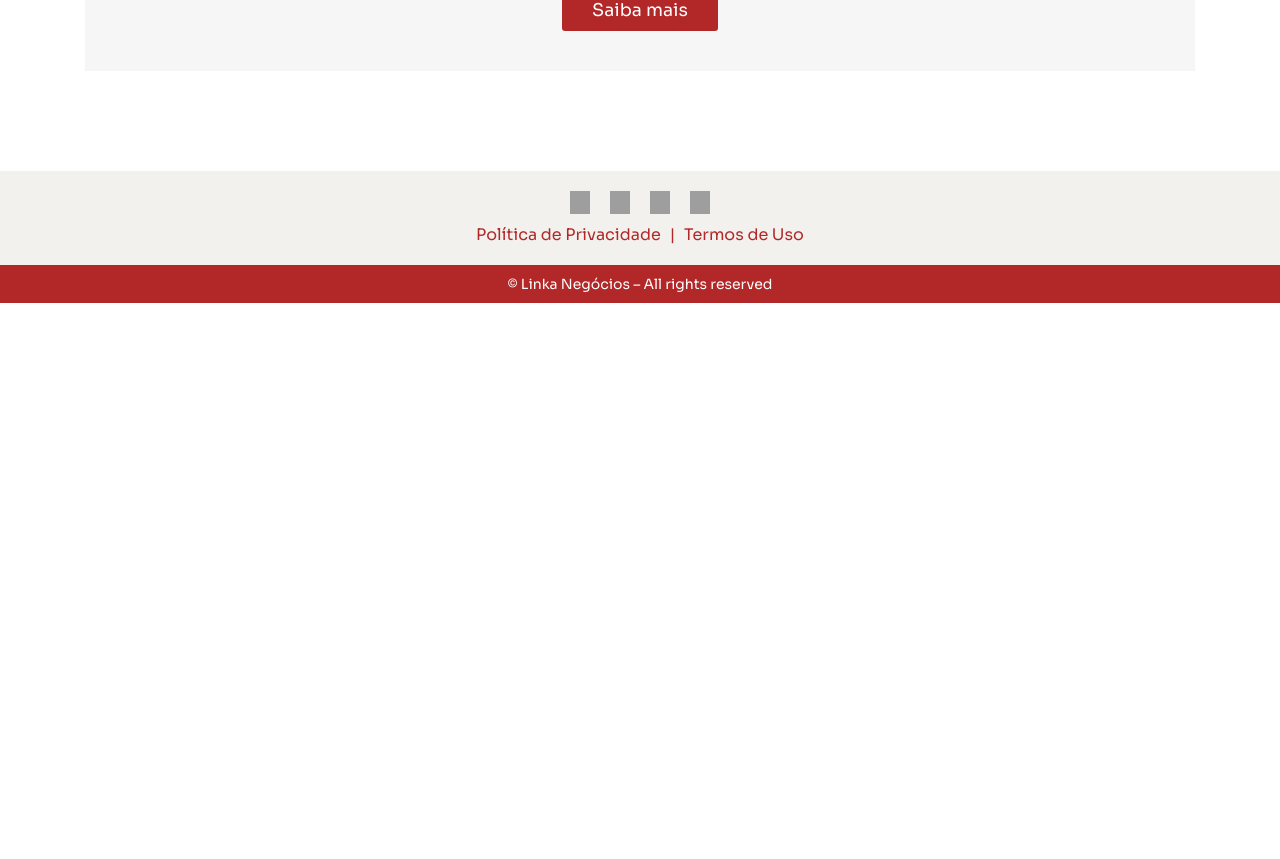
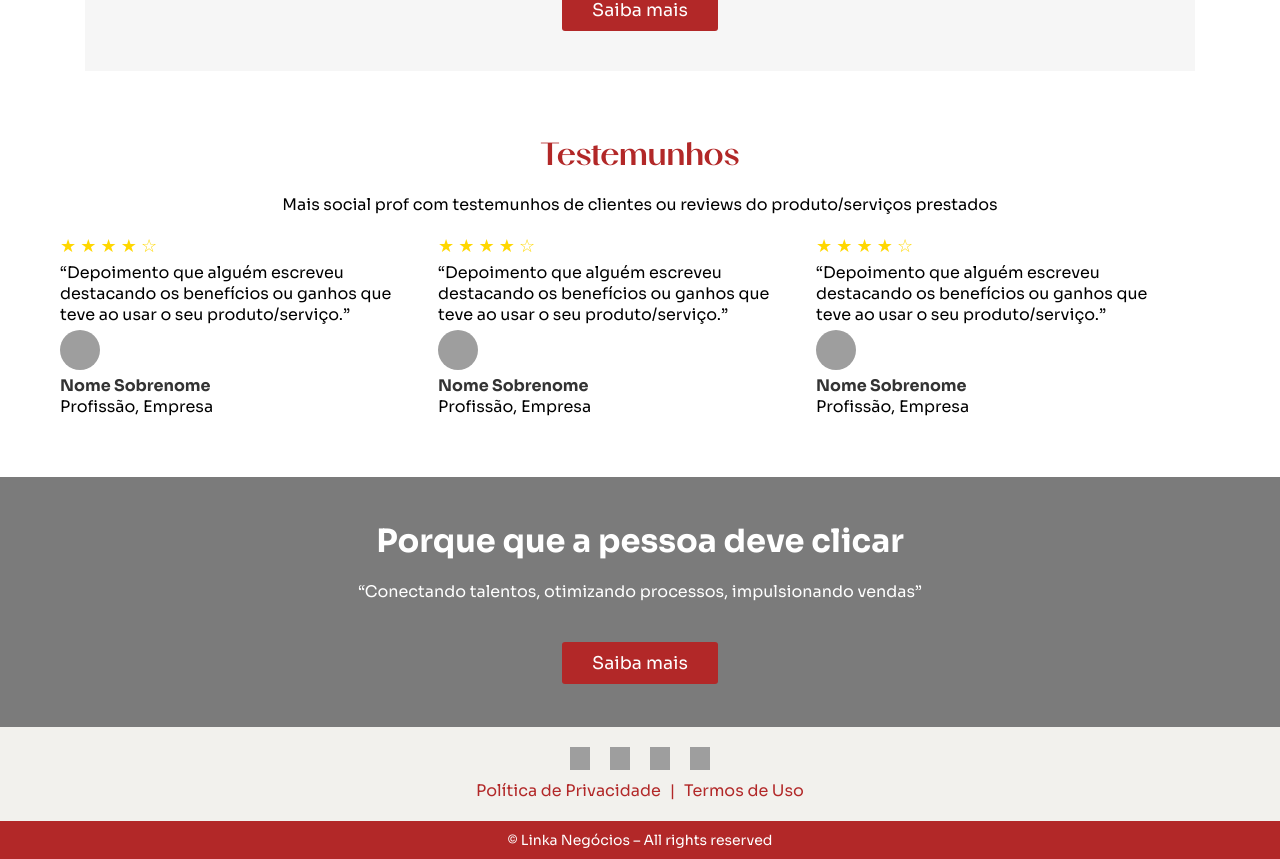
Before and after one commit to MarlonVBP/linka-negocios, an Angular app in the folder linka_negocios/: page /servicos in a window 1280 px wide. Shown: the part 3599-4458 px from the top of the page. Before the commit the page ends 3902 px from the top, so only its background shows below. Built offline with nearby package versions, Linux system fonts and the light colour scheme; grey boxes are pictures that could not be loaded.

Commit message:
[ feat ] - página de serviços terminada

```diff
--- a/linka_negocios/src/app/components/public/footer/footer.component.scss
+++ b/linka_negocios/src/app/components/public/footer/footer.component.scss
@@ -8,7 +8,6 @@
     width: 100%;
     text-align: center;
     background-color: #F2F1ED;
-    margin-top: 50px;
 }
 
 .footer-top {
--- a/linka_negocios/src/app/home/home.component.html
+++ b/linka_negocios/src/app/home/home.component.html
@@ -145,4 +145,6 @@
     <img src="https://a.imagem.app/3qDtjr.png" alt="WhatsApp Icon" class="whatsapp-icon">
 </a>
 
+<footer class="footer">
 <app-footer></app-footer>
+</footer>
--- a/linka_negocios/src/app/home/home.component.scss
+++ b/linka_negocios/src/app/home/home.component.scss
@@ -197,24 +197,6 @@
     display: flex;
     align-items: center;
     margin-top: 10px;
-}
-
-.user-avatar img {
-    width: 40px;
-    height: 40px;
-    border-radius: 50%;
-    margin-right: 10px;
-}
-
-.user-name {
-    font-size: 16px;
-    font-weight: bold;
-    color: #333;
-}
-
-.rating {
-    font-size: 18px;
-    color: #FFD700;
 }
 
 .separator-line {
--- a/linka_negocios/src/app/servicos-page/servicos-page.component.html
+++ b/linka_negocios/src/app/servicos-page/servicos-page.component.html
@@ -134,9 +134,93 @@
                 </div>
             </div>
         </section>
+
+        <section class="cont_avalicoes">
+            <section class="row header_avaliacoes">
+                <section class="col">
+                    <span class="title">Testemunhos</span>
+                </section>
+                <section class="col">
+                    <span class="text">
+                        Mais social prof com testemunhos de clientes ou reviews do produto/serviços prestados
+                    </span>
+                </section>
+            </section>
+            <section class="row main_avaliacoes">
+                <section class="col avaliacao">
+                    <section class="row">
+                        <section class="col rating">
+                            &#9733; &#9733; &#9733; &#9733; &#9734;
+                        </section>
+                        <section class="col content">
+                            “Depoimento que alguém escreveu destacando os benefícios ou ganhos que teve ao usar o seu
+                            produto/serviço.”
+                        </section>
+                        <section class="row">
+                            <section class="col user-avatar">
+                                <img src="https://a.imagem.app/3qQLht.png" alt="Avatar da pessoa">
+                            </section>
+                            <section class="col user-info">
+                                <span class="user-name">Nome Sobrenome</span>
+                                <span>Profissão, Empresa</span>
+                            </section>
+                        </section>
+                    </section>
+                </section>
+                <section class="col avaliacao">
+                    <section class="row">
+                        <section class="col rating">
+                            &#9733; &#9733; &#9733; &#9733; &#9734;
+                        </section>
+                        <section class="col content">
+                            “Depoimento que alguém escreveu destacando os benefícios ou ganhos que teve ao usar o seu
+                            produto/serviço.”
+                        </section>
+                        <section class="row">
+                            <section class="col user-avatar">
+                                <img src="https://a.imagem.app/3qQLht.png" alt="Avatar da pessoa">
+                            </section>
+                            <section class="col user-info">
+                                <span class="user-name">Nome Sobrenome</span>
+                                <span>Profissão, Empresa</span>
+                            </section>
+                        </section>
+                    </section>
+                </section>
+                <section class="col avaliacao">
+                    <section class="row">
+                        <section class="col rating">
+                            &#9733; &#9733; &#9733; &#9733; &#9734;
+                        </section>
+                        <section class="col content">
+                            “Depoimento que alguém escreveu destacando os benefícios ou ganhos que teve ao usar o seu
+                            produto/serviço.”
+                        </section>
+                        <section class="row">
+                            <section class="col user-avatar">
+                                <img src="https://a.imagem.app/3qQLht.png" alt="Avatar da pessoa">
+                            </section>
+                            <section class="col user-info">
+                                <span class="user-name">Nome Sobrenome</span>
+                                <span>Profissão, Empresa</span>
+                            </section>
+                        </section>
+                    </section>
+                </section>
+            </section>
+        </section>
     </main>
 
     <footer class="footer">
+        <section class="row footer_avaliacoes">
+            <section class="col title_footer">
+                <span class="footer_text">Porque que a pessoa deve clicar</span>
+                <span>“Conectando talentos, otimizando processos, impulsionando vendas”</span>
+            </section>
+            <section class="col cont_button">
+                <button class="button">Saiba mais</button>
+            </section>
+        </section>
         <app-footer></app-footer>
     </footer>
 </div>
--- a/linka_negocios/src/app/servicos-page/servicos-page.component.scss
+++ b/linka_negocios/src/app/servicos-page/servicos-page.component.scss
@@ -118,3 +118,63 @@
 	border-radius: 3px;
 	border: none;
 }
+
+.cont_avalicoes {
+	flex-direction: column;
+	max-width: 1200px;
+}
+
+.header_avaliacoes {
+	flex-direction: column;
+	margin-bottom: 20px;
+	text-align: center;
+}
+
+.header_avaliacoes .title {
+	font-size: 2em;
+}
+
+.main_avaliacoes {
+	gap: 30px;
+	align-items: center;
+	margin-bottom: 10px;
+}
+
+.avaliacao {
+	width: 30%;
+	max-width: 400px;
+}
+
+.avaliacao .row {
+	flex-direction: column;
+	gap: 5px;
+	align-items: flex-start;
+}
+
+.user-info {
+	flex-direction: column;
+}
+
+.footer_avaliacoes {
+	height: 250px;
+	background: var(--dark-color);
+	gap: 40px;
+}
+
+.footer_avaliacoes,
+.title_footer {
+	text-align: center;
+	flex-direction: column;
+	justify-content: center;
+	color: var(--quartenary-color);
+}
+
+.title_footer .footer_text {
+	font-size: 2em;
+	font-weight: bold;
+	margin-bottom: 20px;
+}
+
+.footer_avaliacoes .cont_button {
+	padding: 0;
+}
--- a/linka_negocios/src/styles.scss
+++ b/linka_negocios/src/styles.scss
@@ -12,6 +12,7 @@ $success-color: #28a745;
 $error-color: #dc3545;
 $warning-color: #ffc107;
 $info-color: #17a2b8;
+$dark-color: #7B7B7B;
 
 // Aplicando as cores
 :root {
@@ -23,6 +24,7 @@ $info-color: #17a2b8;
   --error-color: #{$error-color};
   --warning-color: #{$warning-color};
   --info-color: #{$info-color};
+  --dark-color: #{$dark-color};
 }
 
 *{
@@ -44,5 +46,25 @@ $info-color: #17a2b8;
   display: flex;
   justify-content: center;
   // border: 1px dashed red;
+}
 
+.rating {
+  font-size: 18px;
+  color: #FFD700;
 }
+
+.user-name {
+  font-weight: bold;
+  color: #333;
+}
+
+.user-avatar img {
+  width: 40px;
+  height: 40px;
+  border-radius: 50%;
+  margin-right: 10px;
+}
+
+.footer{
+  margin-top: 50px;
+}
```
Lines whose indentation alone changed are shown as unchanged.
